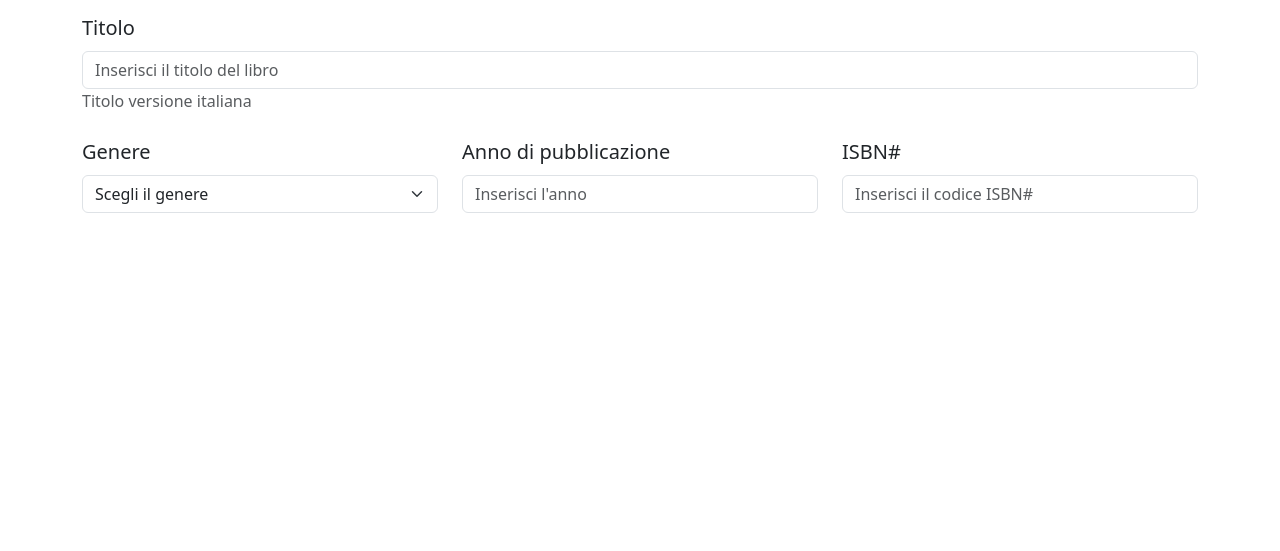
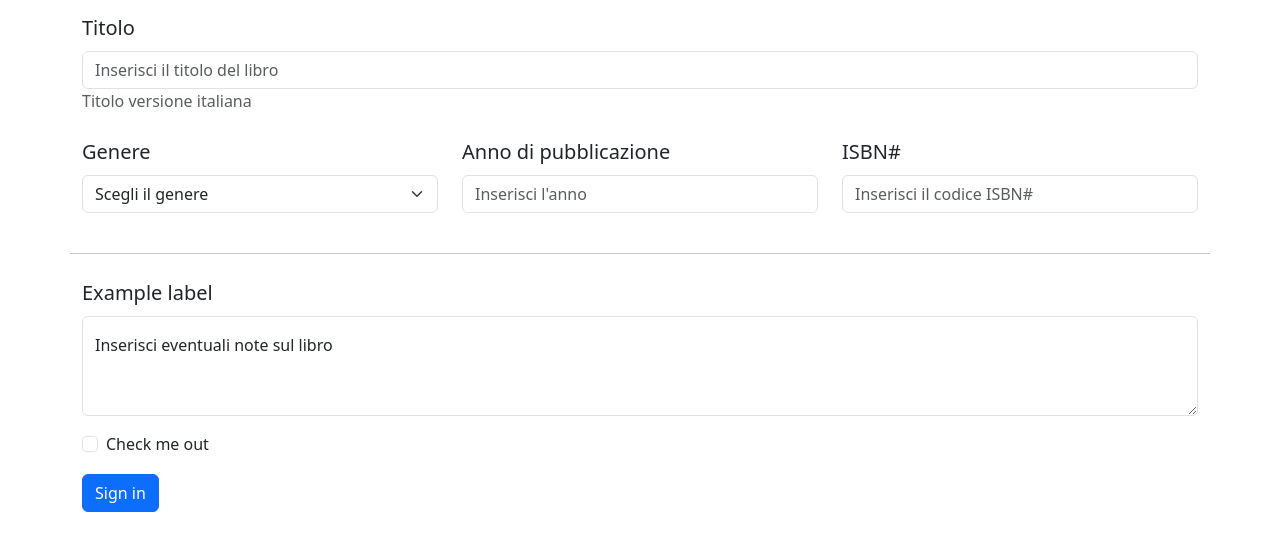
Before and after one commit to valevurro/html-css-bootstrap-dashboard, a plain HTML site: page help.html in a window 1280 px wide. Shown: the part 235-786 px from the top of the page. Drawn offline with nearby package versions, Linux system fonts and the light colour scheme.

Commit message:
Add structured form inputs for book details and notes

```diff
--- a/help.html
+++ b/help.html
@@ -11,6 +11,7 @@
 </head>
 <body>
 
+    <!--Header-->
     <header>
         <nav class="navbar navbar-expand-lg bg-dark navbar-dark" style="height: 70px;">
             <div class="container-fluid">
@@ -43,31 +44,38 @@
           </nav>
     </header>
 
+    <!--Main content-->
     <div class="container">
+        <!--Row-->
         <div class="row">
             <div class="col-12 col-lg-9">
                 <div class="table-header d-flex mt-4 mb-3">
                     <h1 class="fs-2">Nuovo Libro</h1>
                 </div>
             </div>
-            <!--Nome e cognome dell'autore-->
+
+            <!--Nome dell'autore-->
             <div class="col-6 mb-3">
                 <label for="formGroupExampleInput" class="form-label fs-5">Nome Autore</label>
                 <input type="text" class="form-control" id="formGroupExampleInput" placeholder="Inserisci il nome dell'autore">
             </div>
+
+            <!--Cognome dell'autore-->
             <div class="col-6 mb-3">
                 <label for="formGroupExampleInput2" class="form-label fs-5">Cognome Autore</label>
                 <input type="text" class="form-control" id="formGroupExampleInput2" placeholder="Inserisci il cognome dell'autore">
             </div>
+
               <!--Titolo-->
             <div class="mb-3">
                 <label for="formGroupExampleInput2" class="form-label fs-5">Titolo</label>
                 <input type="text" class="form-control" id="formGroupExampleInput2" placeholder="Inserisci il titolo del libro">
                 <label for="formGroupExampleInput2" class="form-label text-body-secondary">Titolo versione italiana</label>
             </div>
-              <!--Genere, anno di pubblicazione e ISBN-->
-
-
+        </div>
+        <!--Row-->
+        <div class="row">
+            <!--Genere-->
             <div class="col-4 mb-3">
                 <label for="formGroupExampleInput2" class="form-label fs-5">Genere</label>
                 <select class="form-select" aria-label="Default select example">
@@ -77,16 +85,45 @@
                     <option value="3">Three</option>
                 </select>
             </div>
+
+            <!--Anno di pubblicazione-->
             <div class="col-4 mb-3">
                 <label for="formGroupExampleInput" class="form-label fs-5">Anno di pubblicazione</label>
                 <input type="text" class="form-control" id="formGroupExampleInput" placeholder="Inserisci l'anno">
             </div>
+
+            <!--ISBN#-->
             <div class="col-4 mb-3">
                 <label for="formGroupExampleInput2" class="form-label fs-5">ISBN#</label>
                 <input type="text" class="form-control" id="formGroupExampleInput2" placeholder="Inserisci il codice ISBN#">
             </div>
 
+            <hr class="mt-4 mb-4">
         </div>
+        <!--Note-->
+        <div class="row">
+
+            <div class="mb-3">
+                <label for="formGroupExampleInput" class="form-label fs-5">Example label</label>
+                <div class="form-floating">
+                    <textarea class="form-control" placeholder="Leave a comment here" id="floatingTextarea2" style="height: 100px"></textarea>
+                    <label for="floatingTextarea2">Inserisci eventuali note sul libro</label>
+                </div>
+            </div>
+
+
+            <div class="col-12 mb-3">
+                <div class="form-check">
+                    <input class="form-check-input" type="checkbox" id="gridCheck">
+                    <label class="form-check-label" for="gridCheck">Check me out</label>
+                </div>
+            </div>
+
+            <div class="col-12">
+                <button type="submit" class="btn btn-primary">Sign in</button>
+            </div>
+        </div>
+
     </div>
 
 </body>
```
